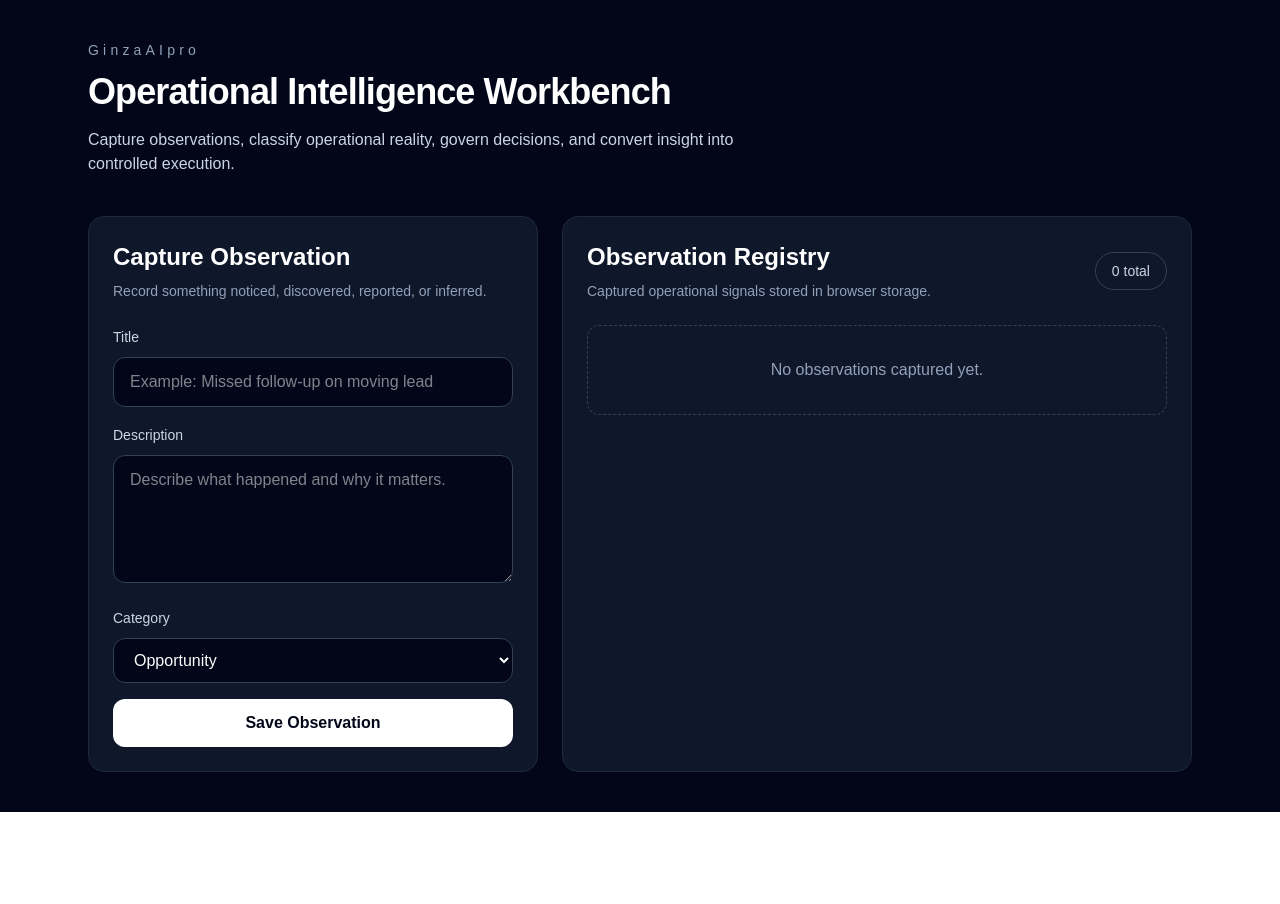
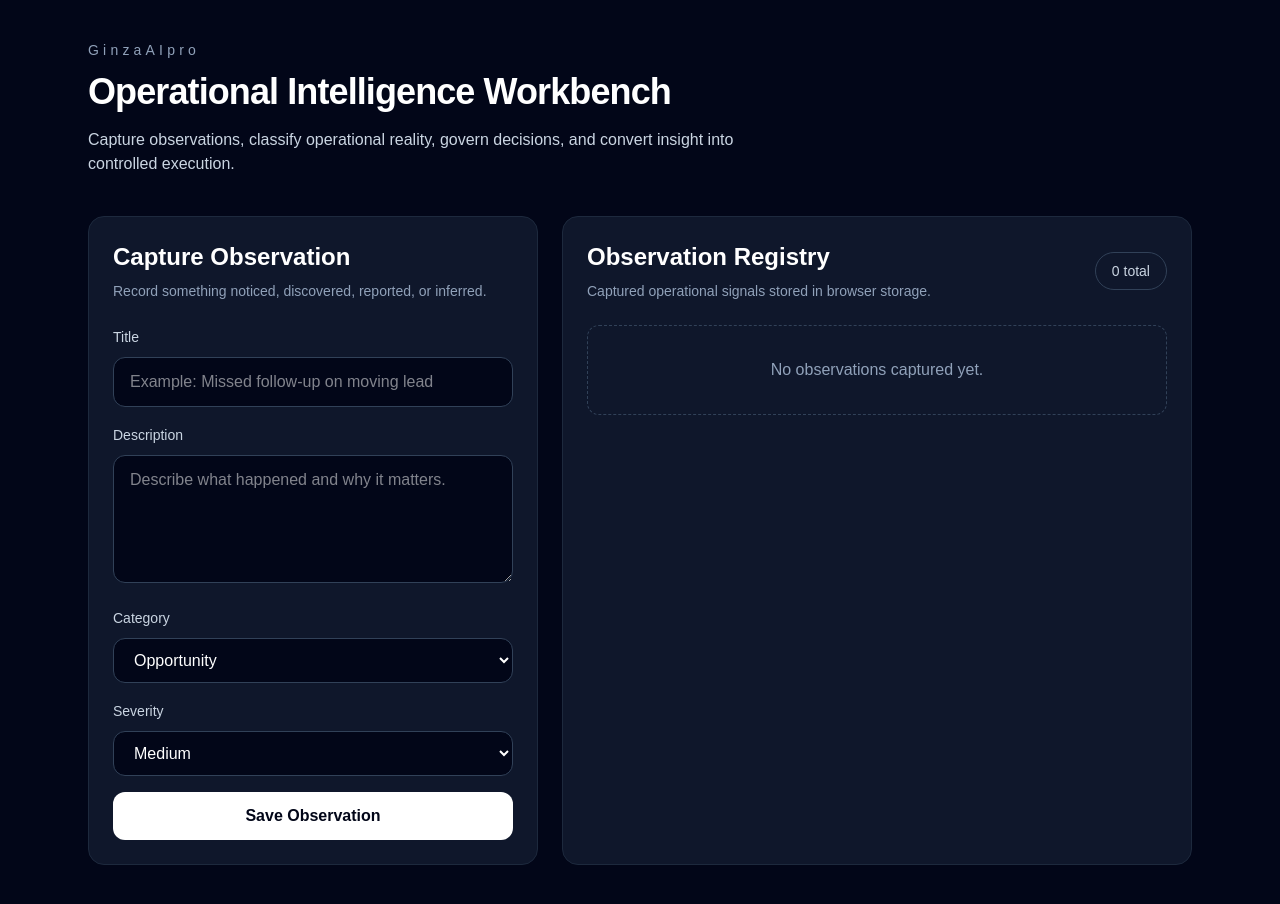
Before and after one commit to Simbaboop/GinzaAIpro, a Next.js app in the folder apps/ginzaaipro-dashboard/: page / in a window 1280 px wide. Before the commit the page ends 812 px from the top, so only its background shows below. Built offline with nearby package versions, Linux system fonts and the light colour scheme.

Commit message:
Add severity to Observation capture

```diff
--- a/apps/ginzaaipro-dashboard/src/app/page.tsx
+++ b/apps/ginzaaipro-dashboard/src/app/page.tsx
@@ -7,6 +7,7 @@ type Observation = {
   title: string;
   description: string;
   category: string;
+  severity: string;
   status: string;
   createdAt: string;
 };
@@ -21,20 +22,22 @@ const categories = [
   "Customer",
   "Operations",
 ];
+const severities = ["Low", "Medium", "High", "Critical"];
 
 export default function Home() {
   const [observations, setObservations] = useState<Observation[]>([]);
   const [title, setTitle] = useState("");
   const [description, setDescription] = useState("");
   const [category, setCategory] = useState("Opportunity");
+  const [severity, setSeverity] = useState("Medium");
 
   useEffect(() => {
     const stored = localStorage.getItem("ginzaaipro_observations");
+
     if (stored) {
       setObservations(JSON.parse(stored));
     }
   }, []);
-
   useEffect(() => {
     localStorage.setItem(
       "ginzaaipro_observations",
@@ -46,6 +49,7 @@ export default function Home() {
     if (!title.trim() || !description.trim()) return;
 
     const newObservation: Observation = {
+      severity,
       id: crypto.randomUUID(),
       title,
       description,
@@ -58,6 +62,7 @@ export default function Home() {
     setTitle("");
     setDescription("");
     setCategory("Opportunity");
+    setSeverity("Medium");
   }
 
   function updateStatus(id: string, status: string) {
@@ -122,7 +127,18 @@ export default function Home() {
                   ))}
                 </select>
               </div>
-
+              <div>
+                <label className="text-sm text-slate-300">Severity</label>
+                <select
+                  className="mt-2 w-full rounded-xl border border-slate-700 bg-slate-950 px-4 py-3 text-white outline-none focus:border-slate-400"
+                  value={severity}
+                  onChange={(event) => setSeverity(event.target.value)}
+                >
+                  {severities.map((item) => (
+                    <option key={item}>{item}</option>
+                  ))}
+                </select>
+              </div>
               <button
                 onClick={addObservation}
                 className="w-full rounded-xl bg-white px-4 py-3 font-semibold text-slate-950 hover:bg-slate-200"
@@ -159,7 +175,8 @@ export default function Home() {
                     <div className="flex flex-col gap-3 md:flex-row md:items-start md:justify-between">
                       <div>
                         <p className="text-xs uppercase tracking-[0.2em] text-slate-500">
-                          {observation.category}
+                          {observation.category} ·{" "}
+                          {observation.severity ?? "Medium"}
                         </p>
                         <h3 className="mt-2 text-lg font-semibold">
                           {observation.title}
```
